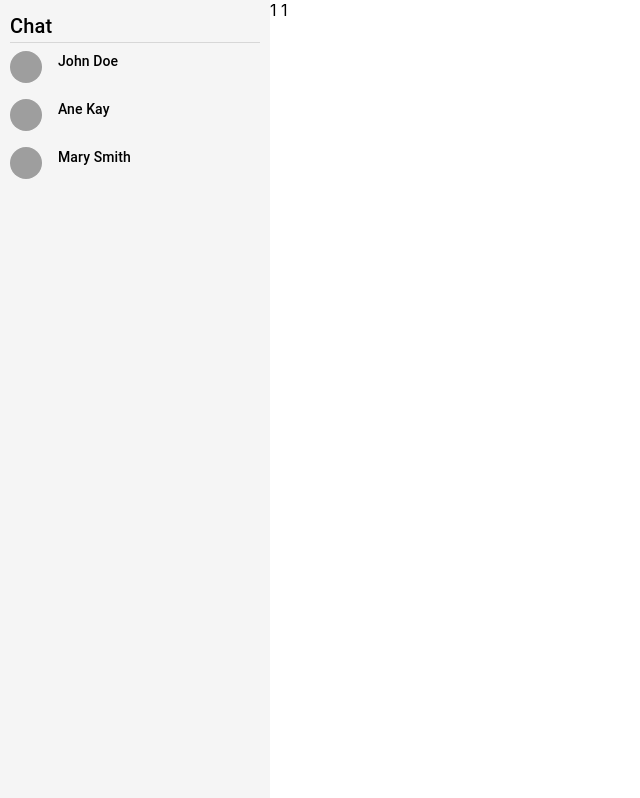
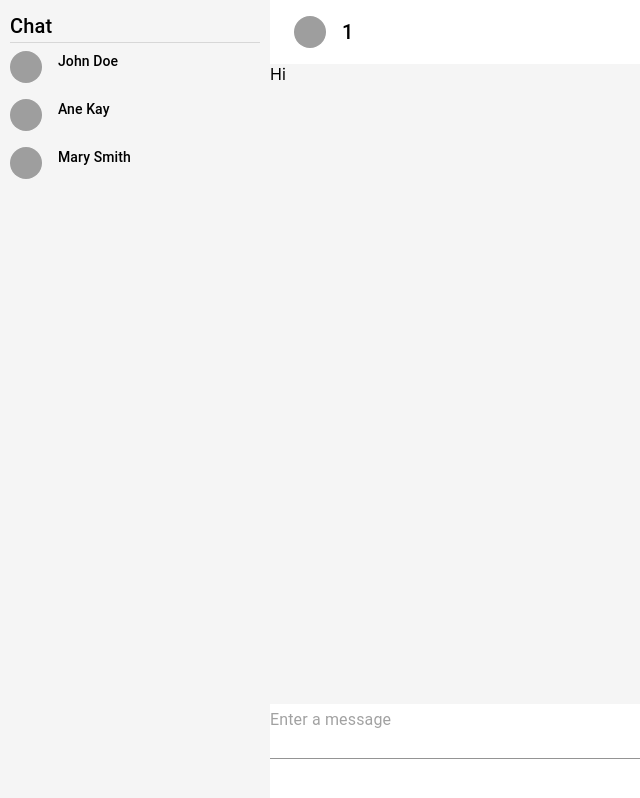
Before and after one commit to JarbesGoldoni/ChatApp, a React (Create React App) app in the folder client/: page /1/1 in a window 1280 px wide. Shown: the top 798 px of the page, without its empty margins (0-640 px from the left). Built offline with nearby package versions, Linux system fonts and the light colour scheme; grey boxes are pictures that could not be loaded.

Commit message:
the ui is advancing

```diff
--- a/client/src/components/ChatScreen.js
+++ b/client/src/components/ChatScreen.js
@@ -1,11 +1,40 @@
 import React from 'react'
 import { useParams } from 'react-router-dom'
+import {
+  Box,
+  AppBar,
+  Toolbar,
+  Avatar,
+  Typography,
+  TextField,
+} from '@mui/material'
+
 const ChatScreen = () => {
   const { id, name } = useParams()
   return (
-    <div>
-      {id} {name}
-    </div>
+    <Box flexGrow={1}>
+      <AppBar position="static" sx={{ backgroundColor: 'white', boxShadow: 0 }}>
+        <Toolbar>
+          <Avatar
+            src={`https://ui-avatars.com/api/?name=${name}`}
+            sx={{ width: '32px', height: '32px', mr: 2 }}
+          />
+          <Typography variant={'h6'} color={'black'} sx={{ flexGrow: 1 }}>
+            {name}
+          </Typography>
+        </Toolbar>
+      </AppBar>
+      <Box backgroundColor={'#f5f5f5'} height={'80vh'}>
+        Hi
+      </Box>
+      <TextField
+        placeholder={'Enter a message'}
+        variant={'standard'}
+        fullWidth
+        multiline
+        rows={2}
+      />
+    </Box>
   )
 }
 
```
Also changed, not shown: client/src/components/MessageCard.js (added).
